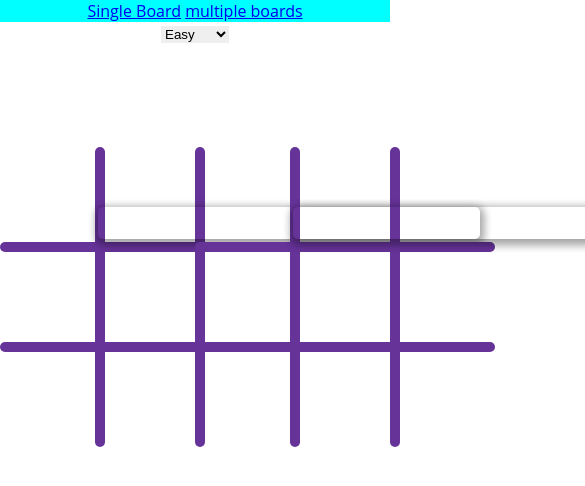
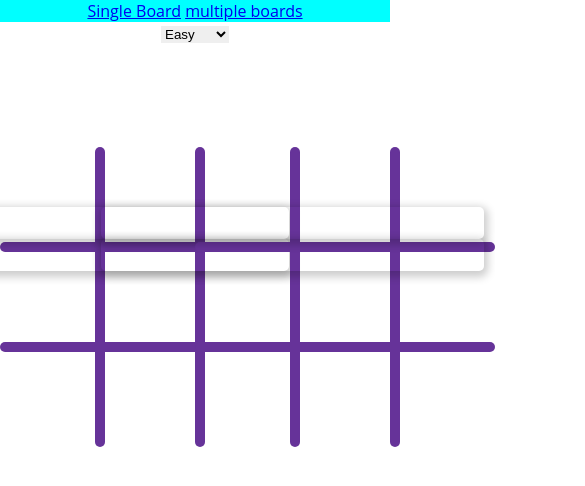
Before and after one commit to yasZemmouri/mod1-project-tictactoe, a plain HTML site: page index.html in a window 390 px wide. Shown: the top 486 px of the page, 585 px wide, since content can reach past the window. Drawn offline with Linux system fonts and the light colour scheme.

Commit message:
responsive'

```diff
--- a/style/mystyle.css
+++ b/style/mystyle.css
@@ -403,11 +403,11 @@ p {
     font-size: 6vw;
     width: 500px;
     max-width: 98vw;
-    position: absolute;
+    /* position: absolute;
     margin: auto;
     left: 0;
     right: 0;
-    text-align: center;
+    text-align: center; */
     padding-top: 20px;
   }
 }
```
